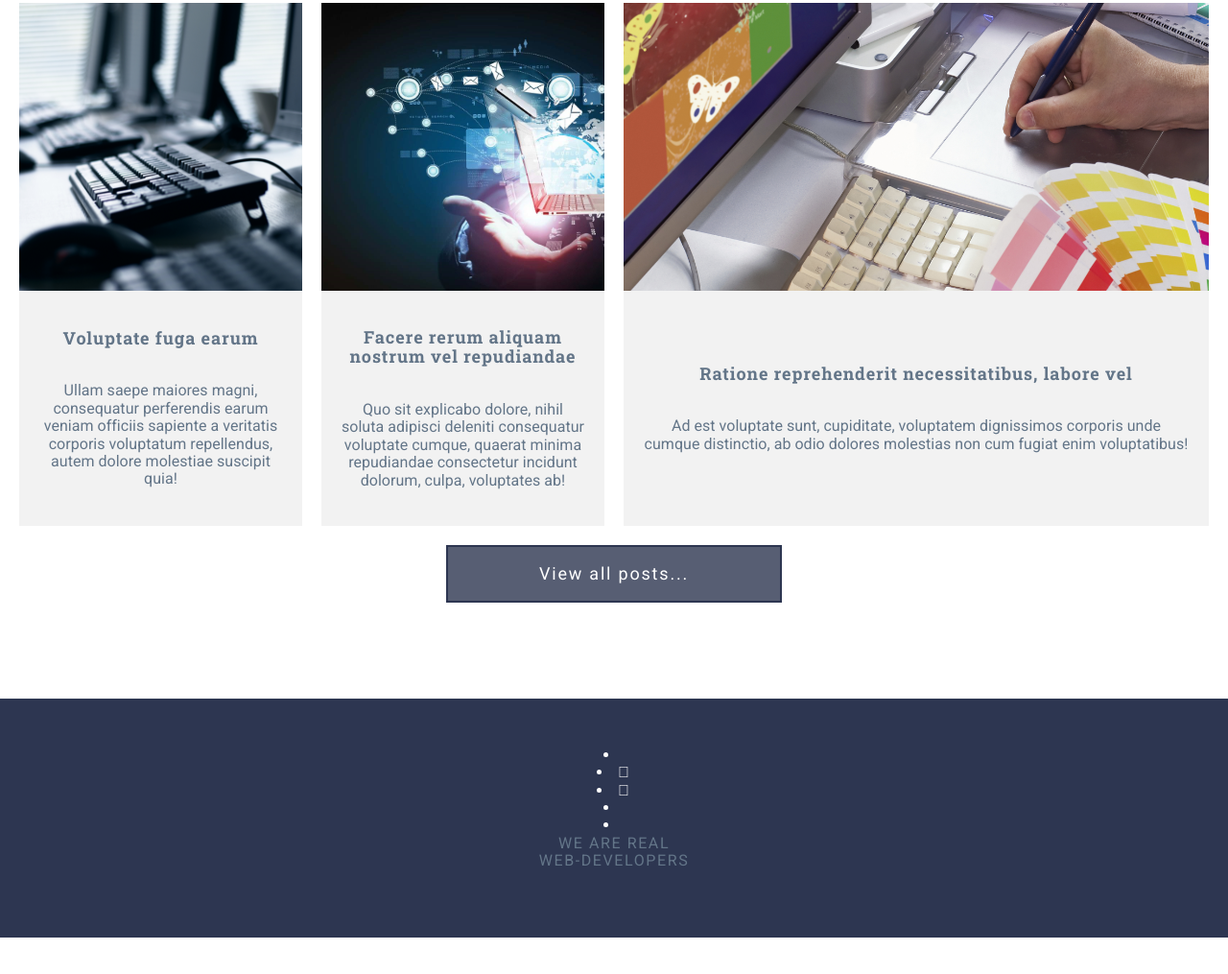
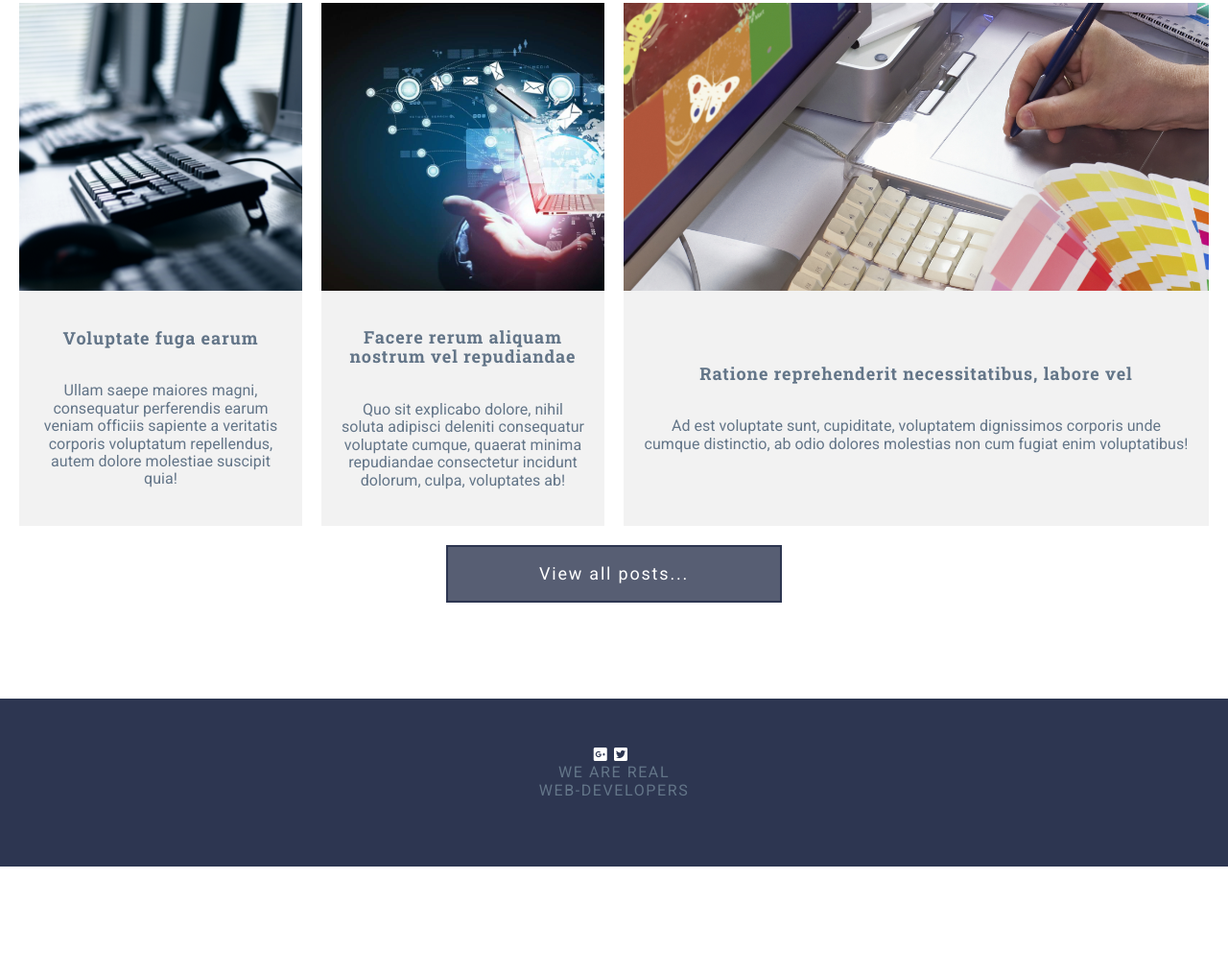
Before and after one commit to Nightenndy/grid-project-homework, a website: page index.html in a window 1280 px wide. Shown: the part 3338-4353 px from the top of the page at 96% size. After the commit the page ends 4281 px from the top, so only its background shows below. Drawn offline with Linux system fonts and the light colour scheme.

Commit message:
Поправил index.html, для избежания ошибков при валидации. Осталось только два предупреждения для <section class="skills"> и <section class="form">

```diff
--- a/index.html
+++ b/index.html
@@ -1,12 +1,14 @@
 <!doctype html>
-<html lang="en">
+<html lang="zxx">
 <head>
   <meta charset="UTF-8">
-  <meta name="viewport"
-        content="width=device-width, user-scalable=no, initial-scale=1.0, maximum-scale=1.0, minimum-scale=1.0">
+  <meta name="viewport" content="initial-scale=1.0, width=device-width">
+  <!-- <meta name="viewport"
+        content="width=device-width, user-scalable=no, initial-scale=1.0, maximum-scale=1.0, minimum-scale=1.0"> Заменил на то, что вышели, чтобы валидатор не ругался -->
   <meta http-equiv="X-UA-Compatible" content="ie=edge">
   <link rel="shortcut icon" href="assets/img/favicon.png" type="image/png">
-  <link href="https://fonts.googleapis.com/css?family=Roboto+Slab:100,300,400,700|Roboto:100,300,400,500,700,900" rel="stylesheet">
+  <link href="https://fonts.googleapis.com/css?family=Roboto+Slab:100,300,400,700%7CRoboto:100,300,400,500,700,900" rel="stylesheet">
+  <!-- Заменил символ | на %7C, в линке шрифтов чтобы валидатор не ругался -->
   <link rel="stylesheet" href="libs/@fortawesome/fontawesome-free/css/all.min.css">
   <link rel="stylesheet" href="assets/css/style.css">
   <title>GRID-TEMPLATE-PROJECT</title>
@@ -269,21 +271,11 @@
     <footer class="footer">
       <div class="footer__container">
         <div class="footer__social">
-          <a href="#">
-            <li class="fa-facebooke-square"></li>
-          </a>
-          <a href="#">
-            <li class="fa-google-plus-square"></li>
-          </a>
-          <a href="#">
-            <li class="fa-twitter-square"></li>
-          </a>
-          <a href="#">
-            <li class="fa-pinterset-square"></li>
-          </a>
-          <a href="#">
-            <li class="fa-flicr-square"></li>
-          </a>
+          <a href="#"><i class="fab fa-facebooke-square"></i></a>
+          <a href="#"><i class="fab fa-google-plus-square"></i></a>
+          <a href="#"><i class="fab fa-twitter-square"></i></a>
+          <a href="#"><i class="fab fa-pinterset-square"></i></a>
+          <a href="#"><i class="fab fa-flicr-square"></i></a>
         </div>
         <div class="footer__copy">
           <span class="span-text__top">WE ARE REAL</span>
```
